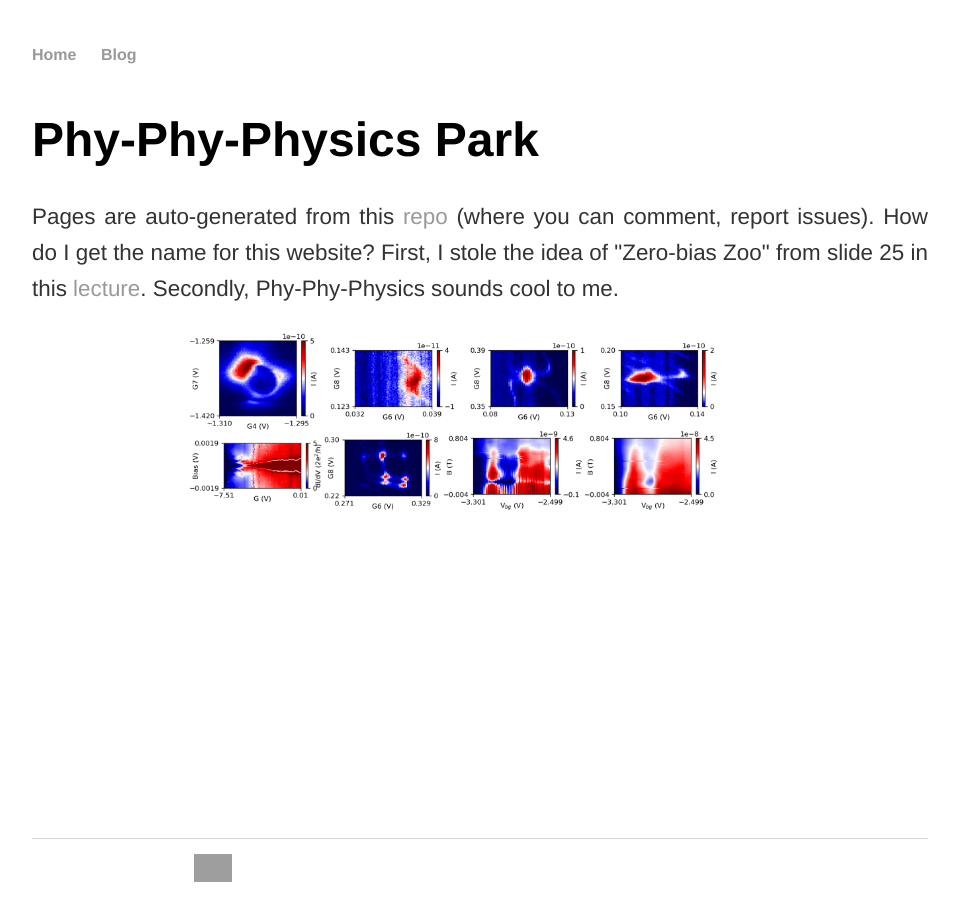
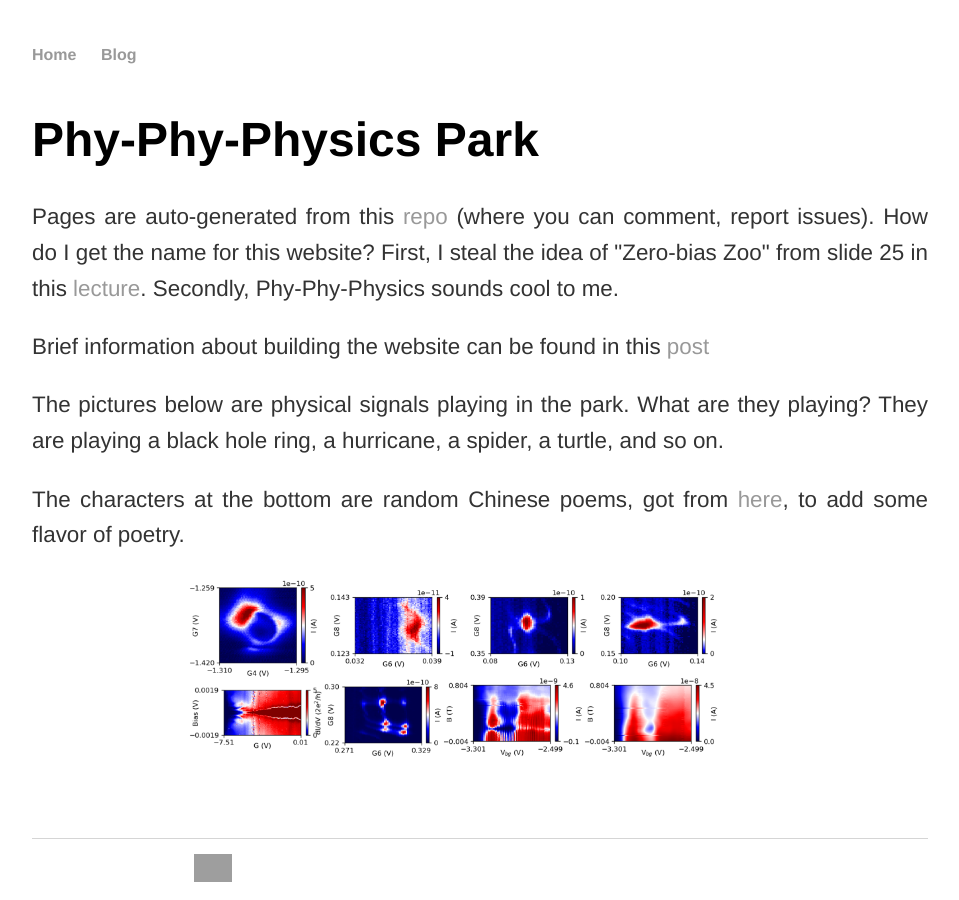
Before and after one commit to cover-me/cover-me.github.io, a Jekyll site: the page built from index.html, in a window 1280 px wide. Shown: the whole page, without its empty margins (160-1119 px from the left). Built offline with Jekyll 4.4.1, drawn with Linux system fonts in a browser that asks for light colours; grey boxes are pictures that could not be loaded.

Commit message:
Update index.html

```diff
--- a/index.html
+++ b/index.html
@@ -7,8 +7,17 @@ title: Phy-Phy-Physics Park
 	<p>
 		Pages are auto-generated from this <a href="https://github.com/cover-me/cover-me.github.io">repo</a> (where you can comment, report issues).
 		How do I get the name for this website?
-		First, I stole the idea of "Zero-bias Zoo" from slide 25 in this <a href="http://boulderschool.yale.edu/sites/default/files/files/Frolov_boulder2016_lecture1.pdf">lecture</a>.
+		First, I steal the idea of "Zero-bias Zoo" from slide 25 in this <a href="http://boulderschool.yale.edu/sites/default/files/files/Frolov_boulder2016_lecture1.pdf">lecture</a>.
 		Secondly, Phy-Phy-Physics sounds cool to me.
+	</p>
+	<p>
+		Brief information about building the website can be found in this <a href="https://cover-me.github.io/2019/01/20/The-first-post.html">post</a>
+	</p>
+	<p>
+		The pictures below are physical signals playing in the park. What are they playing? They are playing a black hole ring,  a hurricane, a spider, a turtle, and so on.
+	</p>
+	<p>
+		The characters at the bottom are random Chinese poems, got from <a href="https://gushi.ci/">here</a>, to add some flavor of poetry.
 	</p>
 	<img src="images/index.png">
 </div>
```
